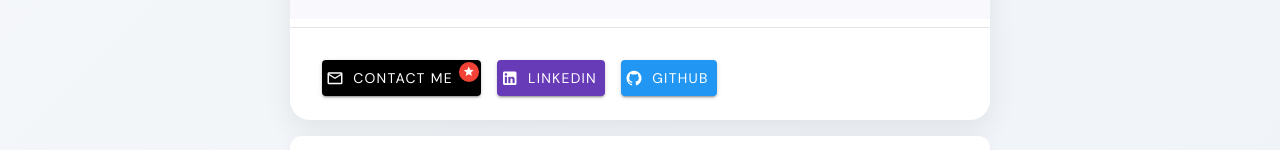
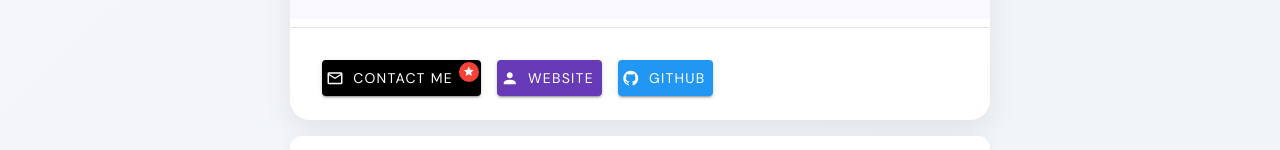
Before and after one commit to rick-mingyu-liu/vue-demo, a Vue app: page /raj in a window 1280 px wide. Shown: the part 504-654 px from the top of the page. Built offline with nearby package versions, Linux system fonts and the light colour scheme.

Commit message:
update LinkedIn button to link to personal website

```diff
--- a/src/views/RajView.vue
+++ b/src/views/RajView.vue
@@ -70,10 +70,10 @@
             dark
             variant="elevated"
             class="social-btn"
-            href="http://www.linkedin.com/in/rshah9"
+            href="https://www.rajshah.live"
             target="_blank"
           >
-            <v-icon start>mdi-linkedin</v-icon> LinkedIn
+            <v-icon start>mdi-account</v-icon> Website
           </v-btn>
           <v-btn
             color="blue accent-4"
```
